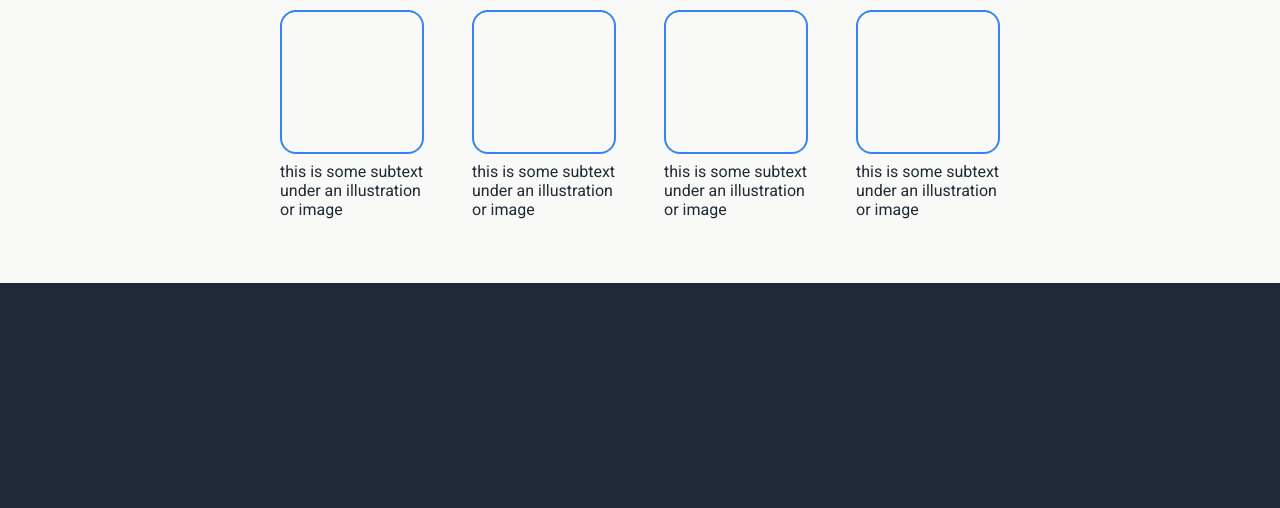
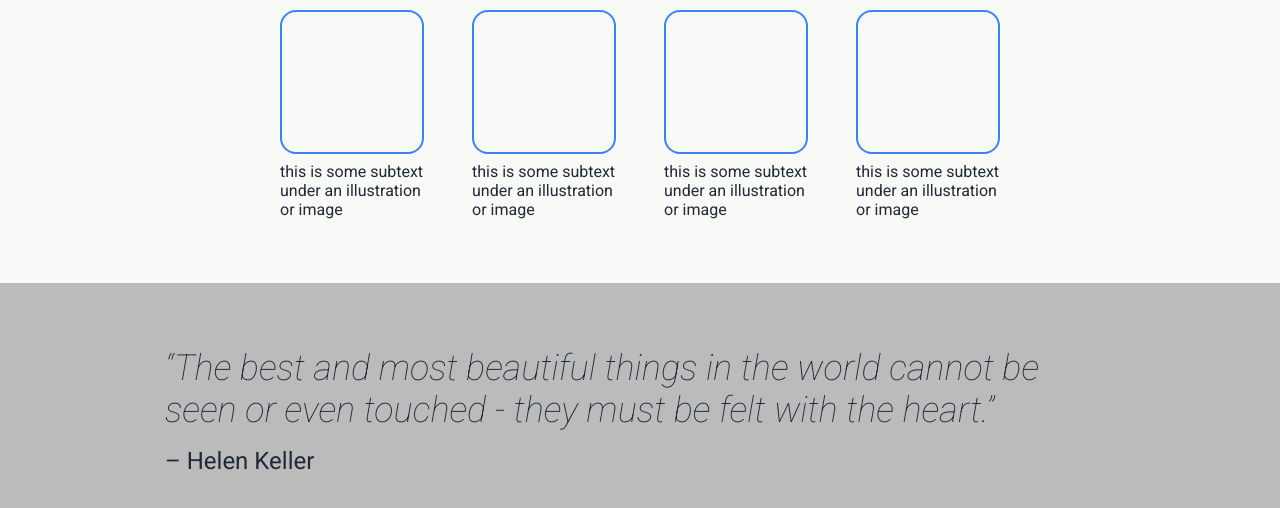
Before and after one commit to odsmal/odin-landing-page, a plain HTML site: page index.html in a window 1280 px wide. Shown: the part 540-1048 px from the top of the page. Before the commit the page ends 823 px from the top, so only its background shows below. Drawn offline with Linux system fonts and the light colour scheme.

Commit message:
info section done

```diff
--- a/index.html
+++ b/index.html
@@ -57,5 +57,14 @@
         </ul>
       </div>
     </div>
+    <div class="quote">
+      <div class="quote-container">
+        <div class="quote-text">
+          “The best and most beautiful things in the world cannot be seen or
+          even touched - they must be felt with the heart.”
+        </div>
+        <div class="quote-author">– Helen Keller</div>
+      </div>
+    </div>
   </body>
 </html>
--- a/styles.css
+++ b/styles.css
@@ -12,7 +12,8 @@ html {
 }
 
 .hero,
-.information {
+.information,
+.quote {
   display: flex;
   flex-direction: column;
   align-items: center;
@@ -22,21 +23,33 @@ html {
   background-color: #f9faf8;
 }
 
+.quote {
+  background-color: #bbbbbb;
+}
+
 .hero-container,
-.information-container {
+.information-container,
+.quote-container {
   max-width: 950px;
 }
 
 .information-container,
-.hero-content-container {
+.hero-content-container,
+.quote-container {
   margin: 64px 0;
 }
 
 .information-container {
   display: inherit;
   flex-direction: inherit;
-  align-items: center;
+  align-items: inherit;
   gap: 32px;
+}
+
+.quote-container {
+  display: inherit;
+  flex-direction: inherit;
+  gap: 16px;
 }
 
 .header {
@@ -50,6 +63,19 @@ html {
   font-size: 24px;
   font-weight: 500;
   color: #f9faf8;
+}
+
+.quote-text {
+  font-size: 36px;
+  font-style: italic;
+  font-weight: 200;
+  color: #1f2937;
+}
+
+.quote-author {
+  font-size: 24px;
+  font-weight: 400;
+  color: #1f2937;
 }
 
 ul {
```
